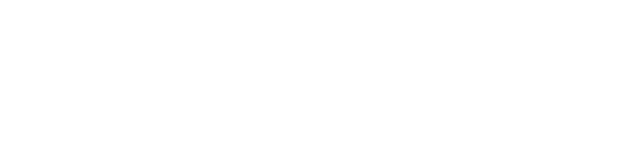
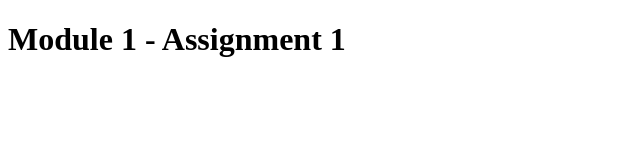
Before and after one commit to agilligan27/m1-hw1-gilligan-amy, a plain HTML site: page index.html in a window 1280 px wide. Shown: the whole page, without its empty margins (0-640 px from the left). Drawn offline with Linux system fonts and the light colour scheme.

Commit message:
Add h1 heading

```diff
--- a/index.html
+++ b/index.html
@@ -8,6 +8,7 @@
 </head>
 <body>
     <header>
+        <h1>Module 1 - Assignment 1</h1>
         <nav>
 
         </nav>
```
